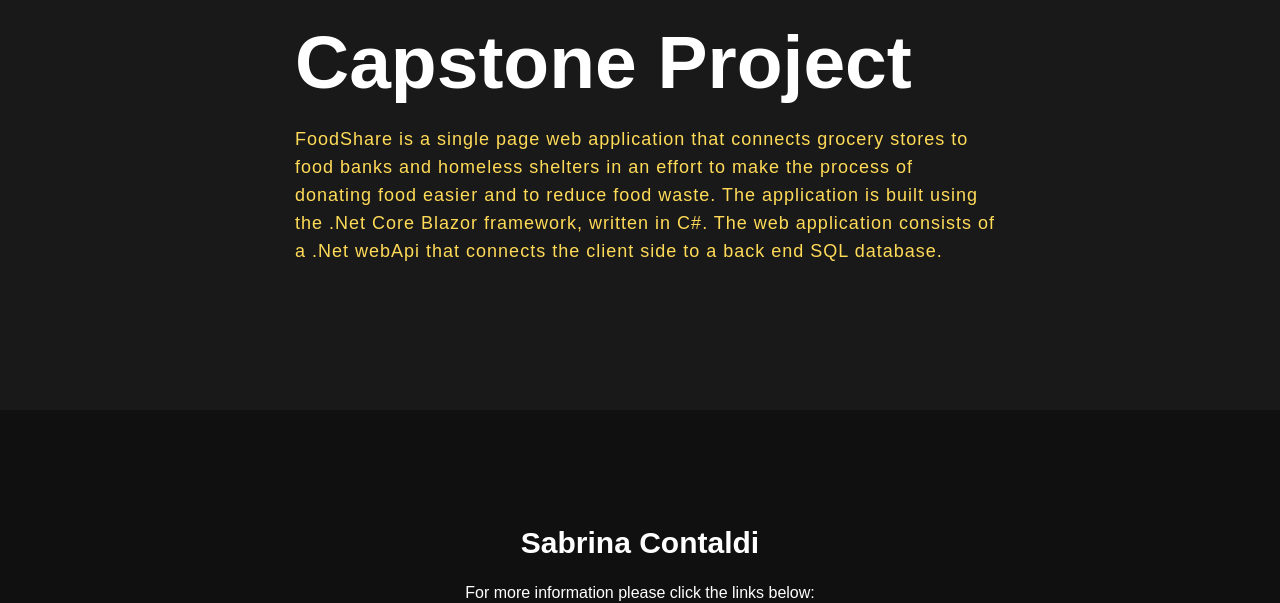
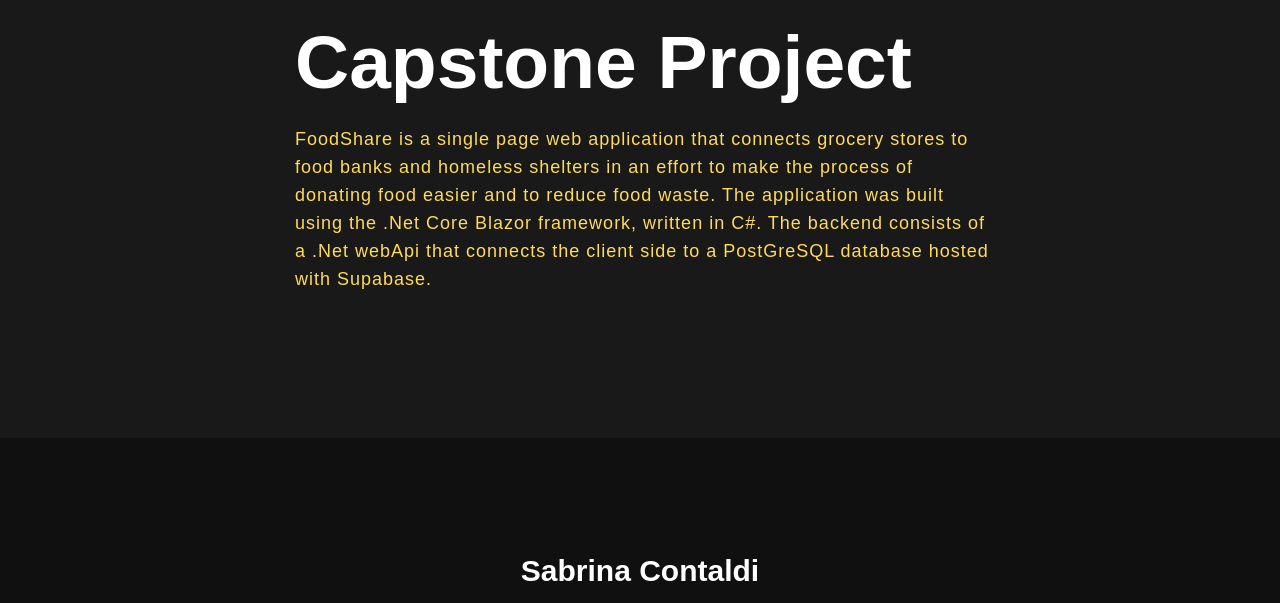
Before and after one commit to sabrinacontaldi/sabrinacontaldi.com, a plain HTML site: page index.html in a window 1280 px wide. Shown: the part 2360-2963 px from the top of the page. Drawn offline with nearby package versions, Linux system fonts and the light colour scheme.

Commit message:
update content

```diff
--- a/css/style.css
+++ b/css/style.css
@@ -597,7 +597,7 @@ footer p:nth-child(2){
 	.about-text h5{
 		text-align: center;
 	}
-	.about-text .{
+	.about-text {
 		align-content: center;
 	}
 
--- a/index.html
+++ b/index.html
@@ -208,8 +208,8 @@
 			<div class="capstone-text">
 				<h2>Capstone Project</h2>
 
-				<p>FoodShare is a single page web application that connects grocery stores to food banks and homeless shelters in an effort to make the process of donating food easier and to reduce food waste. The application is built using the .Net Core Blazor framework, written in C#.
-					The web application consists of a .Net webApi that connects the client side to a back end SQL database.
+				<p>FoodShare is a single page web application that connects grocery stores to food banks and homeless shelters in an effort to make the process of donating food easier and to reduce food waste. The application was built using the .Net Core Blazor framework, written in C#.
+					The backend consists of a .Net webApi that connects the client side to a PostGreSQL database hosted with Supabase.
 				</p>
 				<!-- <button type="button">Let's Talk</button> -->
 			</div>
```
